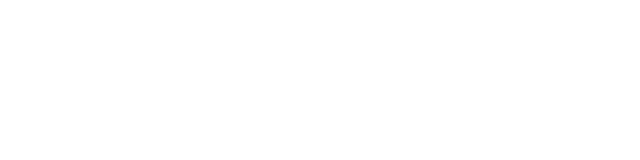
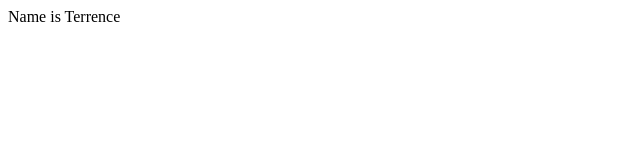
Before and after one commit to terrencejihoonjung/react-typescript-demo, a React (Vite) app in the folder react-typescript-demo/: page / in a window 1280 px wide. Shown: the top 160 px of the page, without its empty margins (0-640 px from the left). Built offline with nearby package versions, Linux system fonts and the light colour scheme.

Commit message:
component props

```diff
--- a/react-typescript-demo/src/App.tsx
+++ b/react-typescript-demo/src/App.tsx
@@ -7,9 +7,15 @@
 // import Button from "./components/Button";
 // import Input from "./components/Input";
 // import Container from "./components/Container";
+import Private from "./components/auth/Private";
+import Profile from "./components/auth/Profile";
 
 function App() {
-  return <div></div>;
+  return (
+    <div>
+      <Private isLoggedIn={true} component={Profile} />
+    </div>
+  );
 }
 
 export default App;
--- /dev/null
+++ b/react-typescript-demo/src/components/auth/Login.tsx
@@ -0,0 +1,5 @@
+function Login() {
+  return <div>Please Login to Continue</div>;
+}
+
+export default Login;
--- /dev/null
+++ b/react-typescript-demo/src/components/auth/Private.tsx
@@ -0,0 +1,17 @@
+import Login from "./Login";
+import { ProfileProps } from "./Profile";
+
+type PrivateProps = {
+  isLoggedIn: boolean;
+  component: React.ComponentType<ProfileProps>;
+};
+
+function Private({ isLoggedIn, component: Component }: PrivateProps) {
+  if (isLoggedIn) {
+    return <Component name="Terrence" />;
+  } else {
+    return <Login />;
+  }
+}
+
+export default Private;
--- /dev/null
+++ b/react-typescript-demo/src/components/auth/Profile.tsx
@@ -0,0 +1,9 @@
+export type ProfileProps = {
+  name: string;
+};
+
+function Profile({ name }: ProfileProps) {
+  return <div>Name is {name}</div>;
+}
+
+export default Profile;
```
Also changed, not shown: 1 other file (tests, documents, lock files or other folders).
